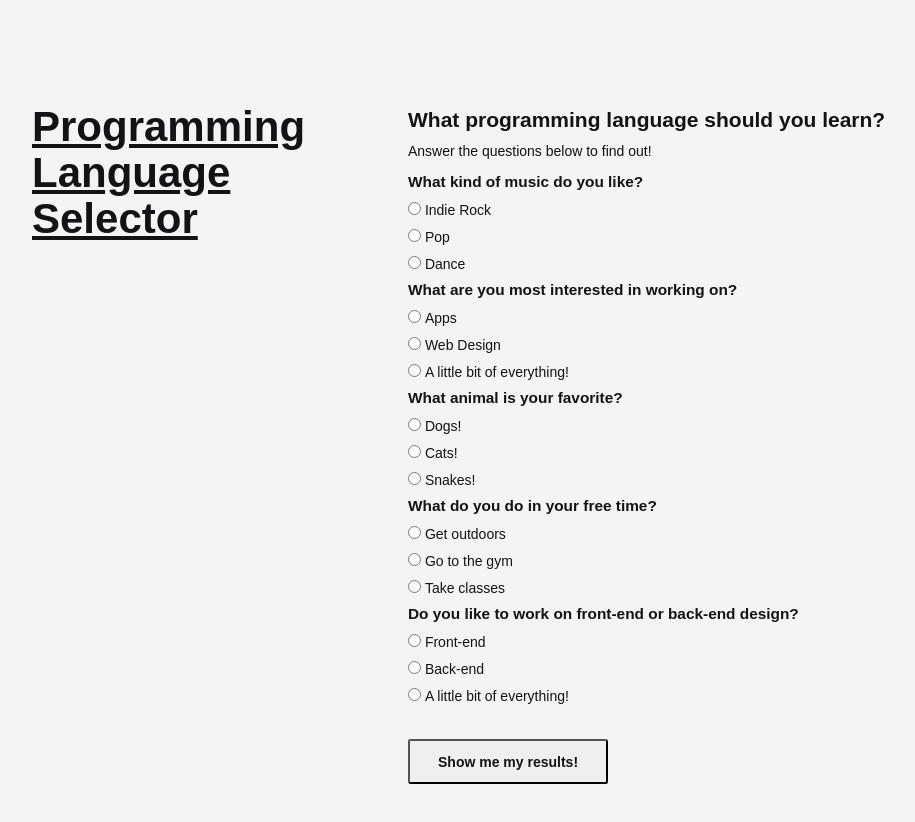
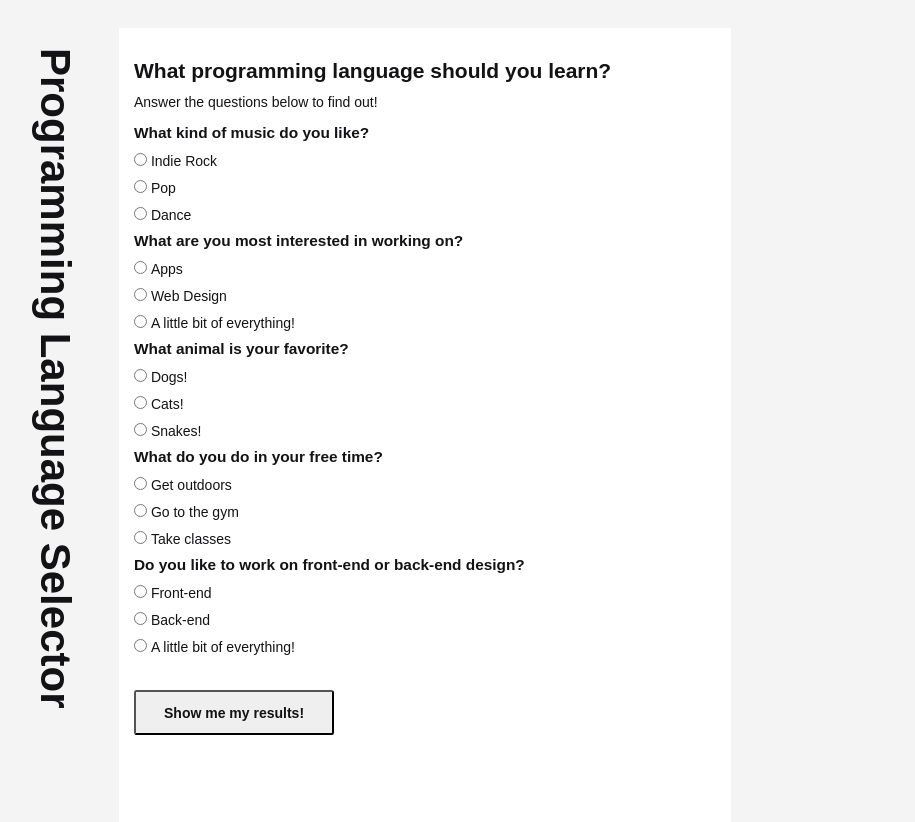
Before and after one commit to HBeinstein/programmingLanguageSelector, a plain HTML site: page index.html in a window 1280 px wide. Shown: the whole page, without its empty margins (11-926 px from the left). Drawn offline with Linux system fonts and the light colour scheme; a web font is replaced by a local one.

Commit message:
change title text to vertical orientation and adjust rightContainer div to account for the additional white space

```diff
--- a/index.html
+++ b/index.html
@@ -11,11 +11,11 @@
 </head>
 <body>
   <div class="row" id="overallContainer">
-    <div id="leftContainer" class="col-md-3">
+    <div id="leftContainer" class="col-md-1">
       <h1 id="title">Programming Language Selector</h1>
       <!-- <h4>Hannah Beinstein</h4> -->
     </div>
-    <div id="rightContainer" class="col-md-9">
+    <div id="rightContainer" class="col-md-6">
       <div id="rightContainerShowing">
         <h4>What programming language should you learn?</h4>
         <p>Answer the questions below to find out!</p>
@@ -77,7 +77,7 @@
       </div>
     </div>
 
-    <div class="col-lg-9" id>
+    <div class="col-md-5">
 
 
     </div>
--- a/styles.css
+++ b/styles.css
@@ -7,10 +7,11 @@ body {
 #rightContainer {
   /* border: 1px solid red; */
   height: 100vh;
+  background-color: white;
 }
 
 #leftContainer {
-  padding-top: 4em;
+  /* padding-top: 4em; */
   height: 100vh;
   /* border: 1px solid blue; */
 
@@ -61,17 +62,13 @@ button {
 
 #rightContainerShowing {
   /* background-color: white; */
-  padding: 5em;
-}
-
-#title {
-  text-decoration: underline;
+  padding-top: 1.5em;
 }
 
 input {
   font-family: 'chivo';
 }
 
-input[type='radio'] {
-  background-color: red;
+#title {
+  writing-mode: vertical-rl;
 }
```
